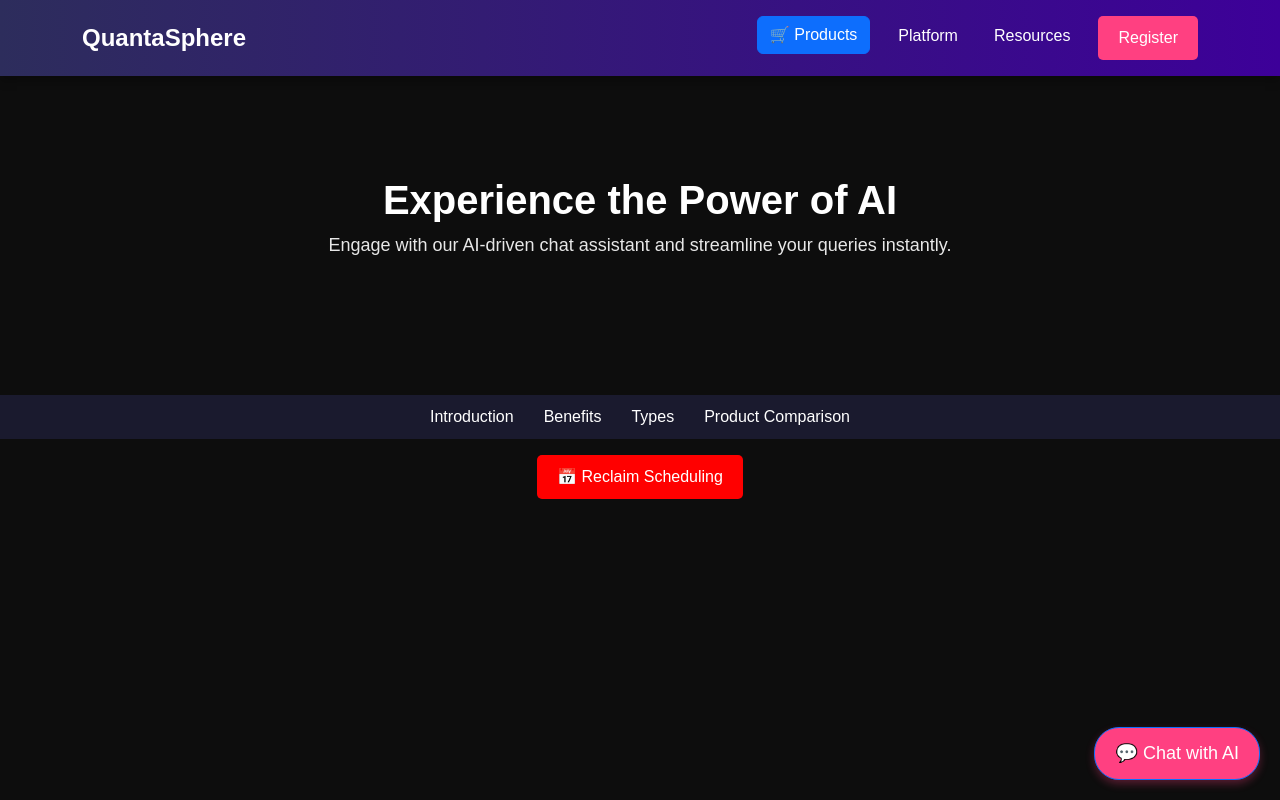
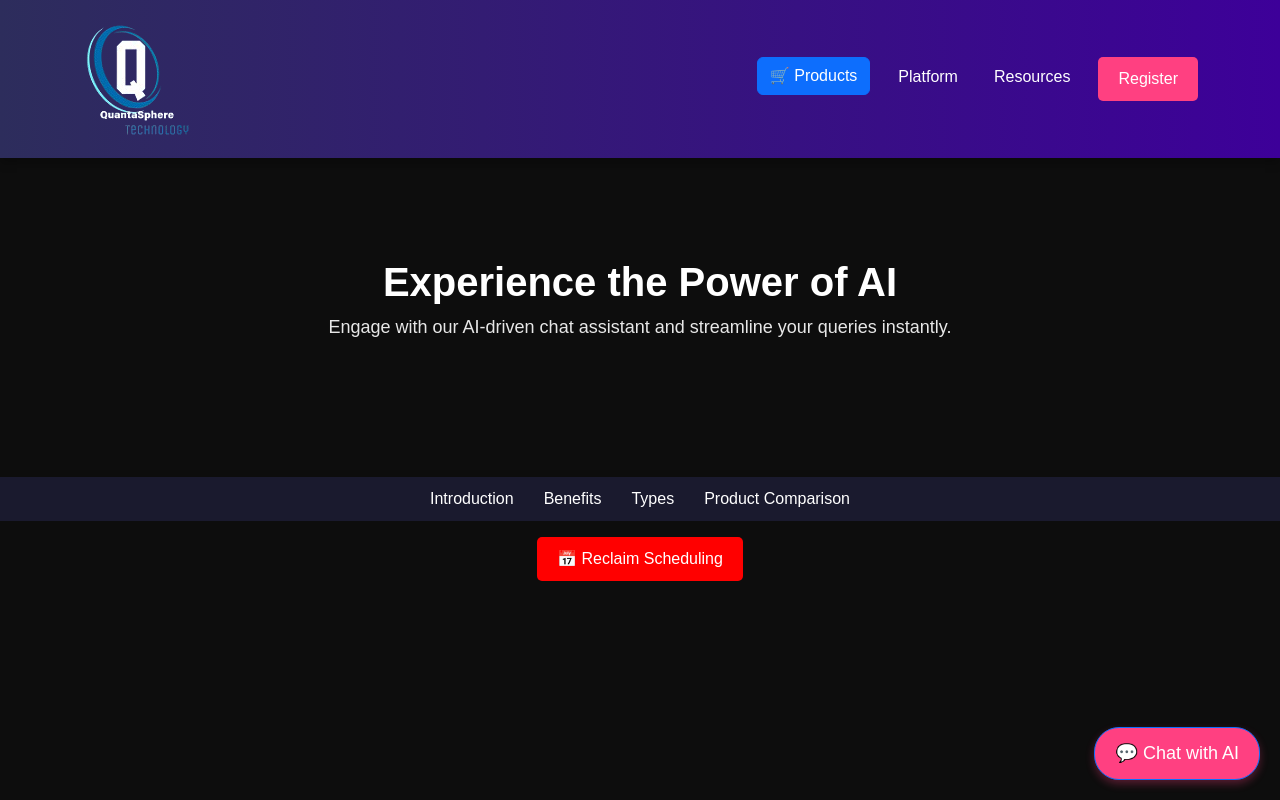
Before and after one commit to QuantaSphere/AI-connection-hub, a website: page index.html in a window 1280 px wide. Drawn offline with nearby package versions, Linux system fonts and the light colour scheme.

Commit message:
Update index.html

```diff
--- a/index.html
+++ b/index.html
@@ -17,8 +17,8 @@
     <!-- 🌟 Responsive Header with Navigation -->
     <nav class="navbar navbar-expand-lg navbar-dark bg-dark">
         <div class="container">
-            <a class="navbar-brand" href="#">QuantaSphere</a>
-            <!--<img src="quantasphere.png" alt="QuantaSphere Logo" class="logo"> -->
+            <!--<a class="navbar-brand" href="#">QuantaSphere</a>-->
+           <a class="navbar-brand" href="#"><img src="quantasphere.png" alt="QuantaSphere Logo" class="logo"></a>
             <button class="navbar-toggler" type="button" data-bs-toggle="collapse" data-bs-target="#navbarNav">
                 <span class="navbar-toggler-icon"></span>
             </button>
```
